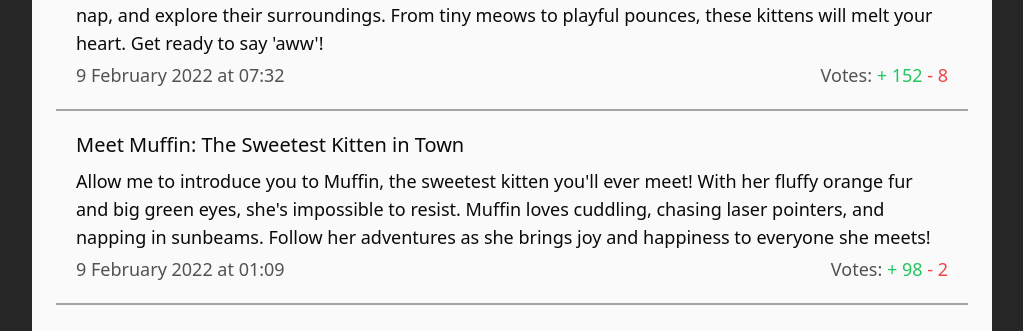
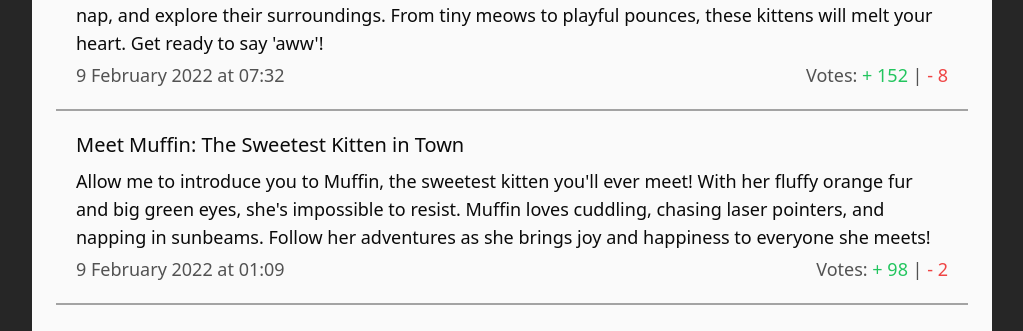
Before and after one commit to MoDrazzz/exercises, a React (Vite) app: page / in a window 1280 px wide. Shown: the part 333-664 px from the top of the page, without its empty margins (128-1151 px from the left). Built offline with nearby package versions, Linux system fonts and the light colour scheme.

Commit message:
feat: implement voting system

```diff
--- a/src/components/Post.tsx
+++ b/src/components/Post.tsx
@@ -1,11 +1,12 @@
 import { PostVotes } from '.'
-import { PostType } from '../types'
+import { PostType, UpdatePostFunctionType } from '../types'
 
 type Props = {
   postData: PostType
+  updatePost: UpdatePostFunctionType
 }
 
-export const Post = ({ postData }: Props) => {
+export const Post = ({ postData, updatePost }: Props) => {
   const stringDate = new Date(postData.date).toLocaleString('en-gb', {
     dateStyle: 'long',
     timeStyle: 'short',
@@ -17,7 +18,7 @@ export const Post = ({ postData }: Props) => {
       <p>{postData.content}</p>
       <footer className="flex mt-1 justify-between text-neutral-600">
         <p>{stringDate}</p>
-        <PostVotes postData={postData} />
+        <PostVotes postData={postData} updatePost={updatePost} />
       </footer>
     </article>
   )
--- a/src/components/PostVotes.tsx
+++ b/src/components/PostVotes.tsx
@@ -1,14 +1,37 @@
-import { PostType } from '../types'
+import { PostType, UpdatePostFunctionType } from '../types'
 
 type Props = {
   postData: PostType
+  updatePost: UpdatePostFunctionType
 }
 
-export const PostVotes = ({ postData }: Props) => {
+export const PostVotes = ({ postData, updatePost }: Props) => {
+  const handleVote = (type: keyof PostType['votes']) => {
+    updatePost({
+      ...postData,
+      votes: {
+        ...postData.votes,
+        [type]: postData.votes[type] + 1,
+      },
+    })
+  }
+
   return (
     <p>
-      Votes: <span className="text-green-500">+ {postData.votes.positive}</span>{' '}
-      <span className="text-red-500">- {postData.votes.negative}</span>
+      Votes:{' '}
+      <span
+        className="cursor-pointer text-green-500"
+        onClick={() => handleVote('positive')}
+      >
+        + {postData.votes.positive}
+      </span>
+      {' | '}
+      <span
+        className="cursor-pointer text-red-500"
+        onClick={() => handleVote('negative')}
+      >
+        - {postData.votes.negative}
+      </span>
     </p>
   )
 }
--- a/src/components/PostsWrapper.tsx
+++ b/src/components/PostsWrapper.tsx
@@ -1,10 +1,16 @@
 import { useState } from 'react'
 import { sampleData } from '../lib'
-import { PostType } from '../types'
+import { PostType, UpdatePostFunctionType } from '../types'
 import { Post } from '.'
 
 export const PostsWrapper = () => {
-  const [posts] = useState<PostType[]>(sampleData.posts)
+  const [posts, setPosts] = useState<PostType[]>(sampleData.posts)
+
+  const updatePost: UpdatePostFunctionType = (newPost) => {
+    setPosts((prev) =>
+      prev.map((post) => (post.id === newPost.id ? newPost : post)),
+    )
+  }
 
   return (
     <div className="bg-neutral-50 text-neutral-950 w-[75vw] p-6 rounded-lg">
@@ -13,7 +19,7 @@ export const PostsWrapper = () => {
       </h2>
       <div className="overflow-auto max-h-[50vh]">
         {posts.map((post) => (
-          <Post key={post.id} postData={post} />
+          <Post key={post.id} postData={post} updatePost={updatePost} />
         ))}
       </div>
     </div>
--- /dev/null
+++ b/src/types/UpdatePostFunctionType.ts
@@ -0,0 +1,3 @@
+import { PostType } from '.'
+
+export type UpdatePostFunctionType = (newPost: PostType) => void
--- a/src/types/index.ts
+++ b/src/types/index.ts
@@ -1 +1,2 @@
 export type { PostType } from './PostType'
+export type { UpdatePostFunctionType } from './UpdatePostFunctionType'
```
